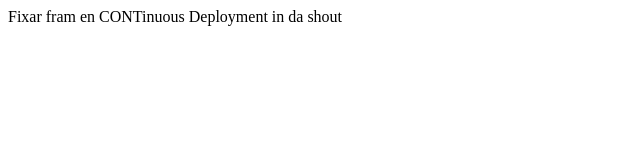
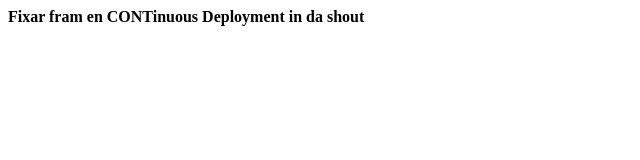
Before and after one commit to vniklas/PStestVS, a plain HTML site: page index.html in a window 1280 px wide. Shown: the whole page, without its empty margins (0-640 px from the left). Drawn offline with Linux system fonts and the light colour scheme.

Commit message:
uppsdaterat med boldis

```diff
--- a/index.html
+++ b/index.html
@@ -1 +1 @@
-<html>Fixar fram en CONTinuous Deployment in da shout</html>
+<html><b>Fixar fram en CONTinuous Deployment in da shout</b></html>
```
